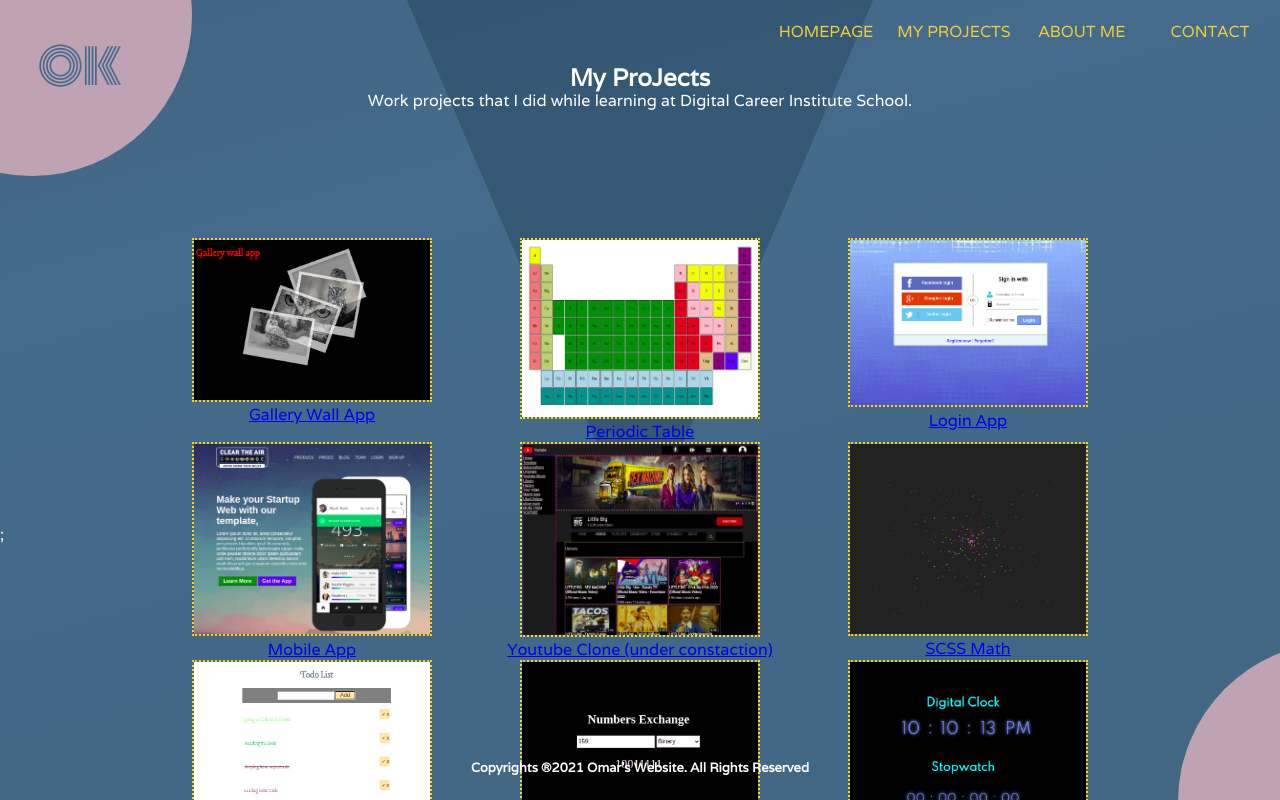
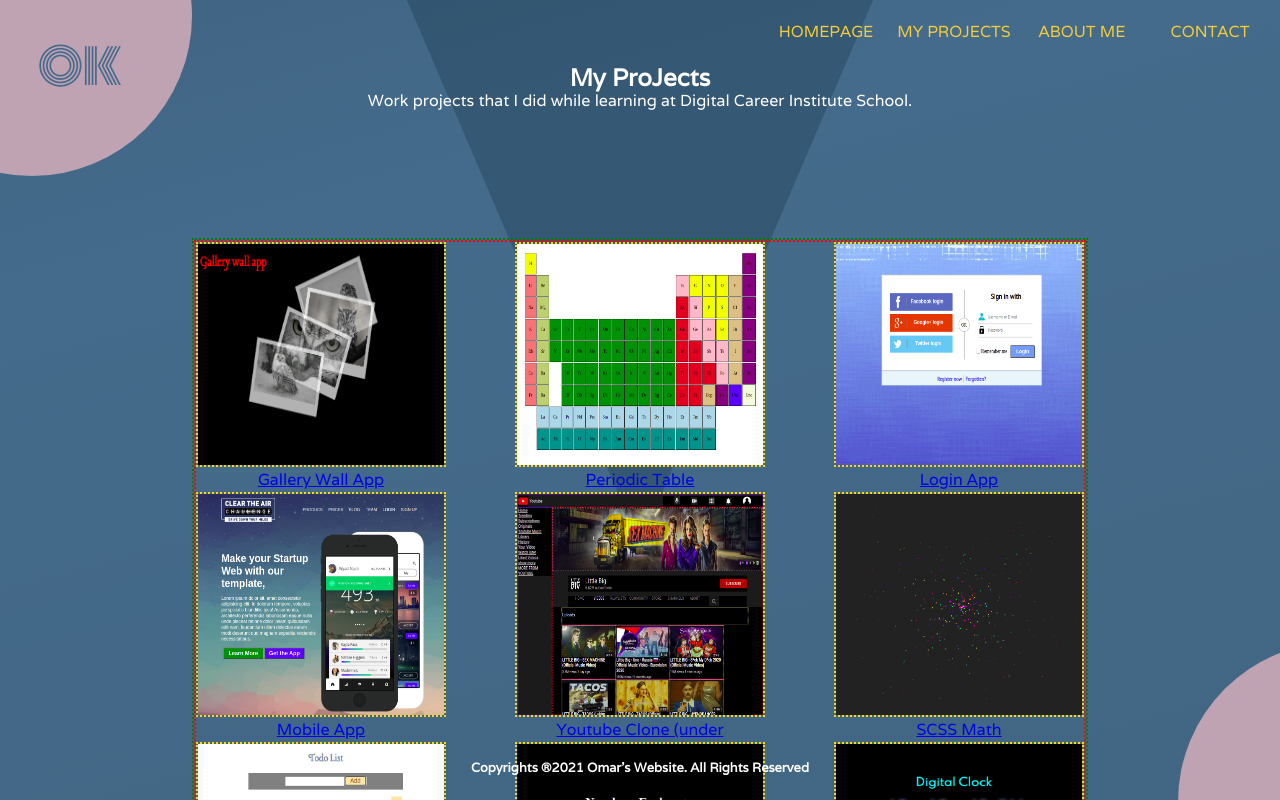
Before and after one commit to okhouja/my-portfolio, a React (Create React App) app: page /myprojects in a window 1280 px wide. Shown: the top 800 px of the page. Built offline with nearby package versions, Linux system fonts and the light colour scheme.

Commit message:
working in project Gallery

```diff
--- a/src/components/Myprojects.js
+++ b/src/components/Myprojects.js
@@ -14,7 +14,7 @@ const Myprojects = ({ projects }) => {
         <main className="projects__container">
           <div className="projectsGallery">
             {Data.map((el) => (
-              <a href={el.link}>
+              <a href={el.link} className="project_link">
                 <img
                   className="project_Image"
                   src={require(`../img/${el.img}`).default}
--- a/src/sass/components/_container.scss
+++ b/src/sass/components/_container.scss
@@ -7,7 +7,7 @@ body {
   animation: gradient 25s ease infinite;
   // background-color: $field-color5;
   color: $field-color7;
-  // overflow: hidden;
+  overflow-x: hidden;
 }
 @keyframes gradient {
   0% {
--- a/src/sass/layouts/_general-layout.scss
+++ b/src/sass/layouts/_general-layout.scss
@@ -72,22 +72,29 @@
   // margin-top: 10%;
 }
 .projects__container {
-  // border: 2px green dotted;
+  border: 2px green dotted;
   margin: 10% auto;
   display: flex;
   // flex-direction: row;
   // flex-wrap: wrap;
-  padding-left: 0;
+  // padding-left: 0;
   // justify-content: center;
   // align-items: center;
 
-  width: 70%;
-  height: 70%;
+  // width: 70%;
+  // height: 70%;
+  width: 70vw;
+  //height: 70vh;
 
   // justify-content: space-between;
 }
+.project_link {
+  width: 250px;
+  height: 250px;
+}
+
 .projectsGallery {
-  // border: 2px red dotted;
+  border: 2px red dotted;
 
   display: flex;
   // flex: 0 0 33.333333%;
@@ -96,18 +103,19 @@
   justify-content: space-between;
   flex-wrap: wrap;
   // width: 30%;
-  height: 10rem;
-  li {
-    border: 2px darkturquoise dashed;
-    width: 3rem;
-    height: 9rem;
-  }
+  // height: 100%;
+  // li {
+  //   border: 2px darkturquoise dashed;
+  //   width: 3rem;
+  //   height: 9rem;
+  // }
 }
 .project_Image {
   border: 2px gold dotted;
   // flex: 0 0 33.333333%;
 
-  width: 15rem;
+  width: 100%;
+  height: 90%;
   text-align: center;
 }
 
```
